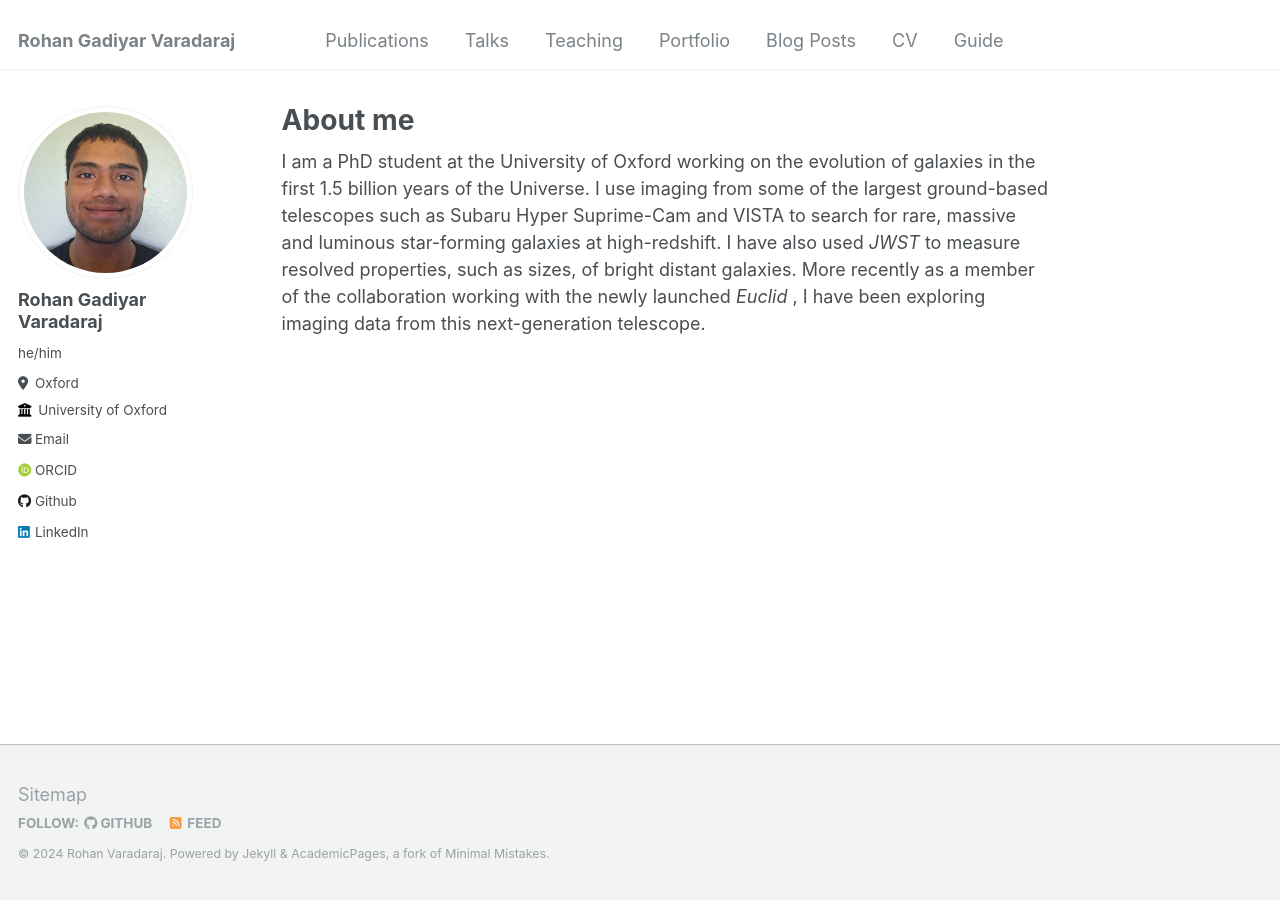
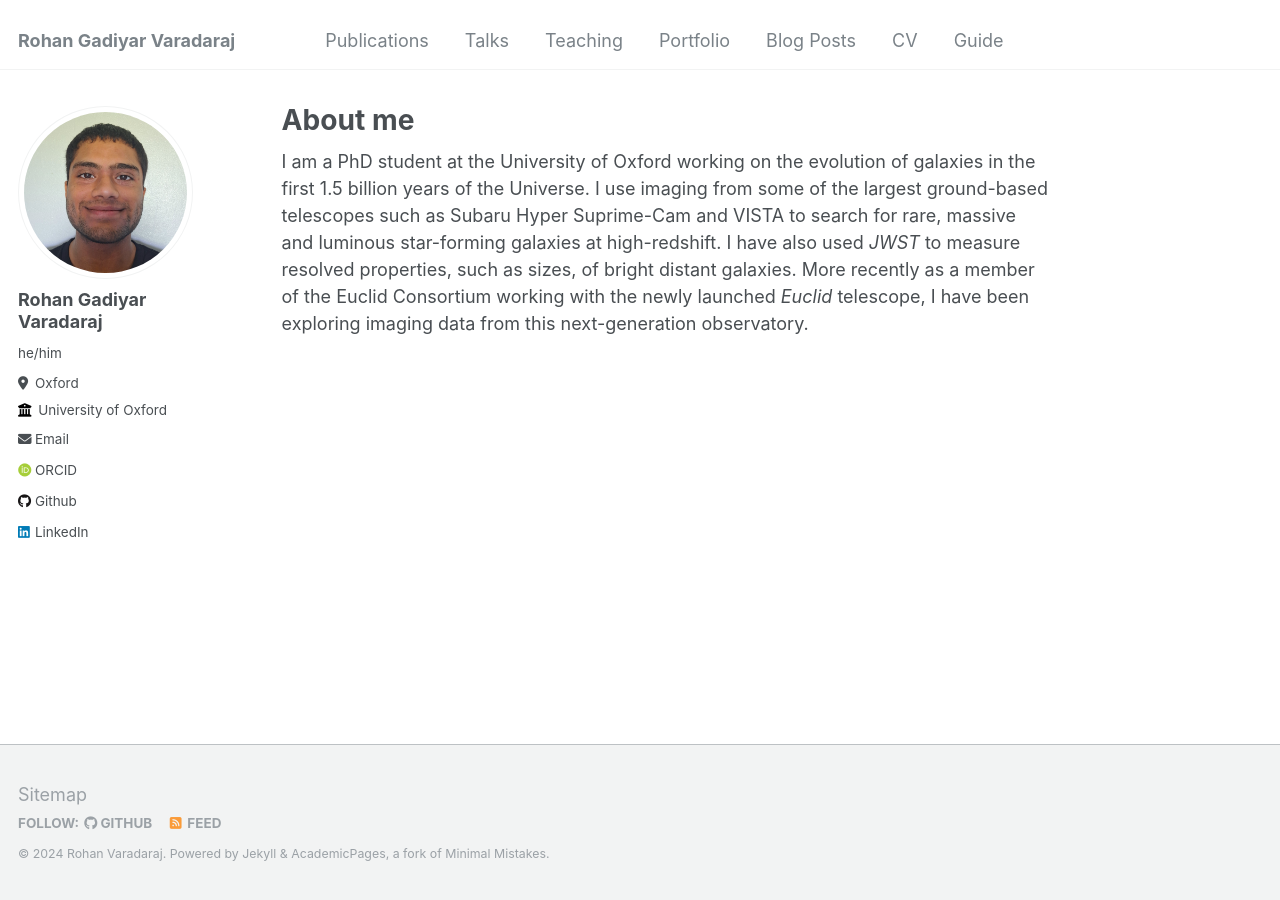
Before and after one commit to RohanVaradaraj/RohanVaradaraj.github.io, a Jekyll site: the page built from _pages/about.md, in a window 1280 px wide. Built offline with Jekyll 4.4.1, drawn with Linux system fonts in a browser that asks for light colours; some web fonts are replaced.

Commit message:
Update about.md

```diff
--- a/_pages/about.md
+++ b/_pages/about.md
@@ -7,4 +7,4 @@ redirect_from:
   - /about.html
 ---
 
-I am a PhD student at the University of Oxford working on the evolution of galaxies in the first 1.5 billion years of the Universe. I use imaging from some of the largest ground-based telescopes such as Subaru Hyper Suprime-Cam and VISTA to search for rare, massive and luminous star-forming galaxies at high-redshift. I have also used <em> JWST </em> to measure resolved properties, such as sizes, of bright distant galaxies. More recently as a member of the collaboration working with the newly launched <em> Euclid </em>, I have been exploring imaging data from this next-generation telescope.
+I am a PhD student at the University of Oxford working on the evolution of galaxies in the first 1.5 billion years of the Universe. I use imaging from some of the largest ground-based telescopes such as Subaru Hyper Suprime-Cam and VISTA to search for rare, massive and luminous star-forming galaxies at high-redshift. I have also used <em> JWST </em> to measure resolved properties, such as sizes, of bright distant galaxies. More recently as a member of the Euclid Consortium working with the newly launched <em> Euclid </em> telescope, I have been exploring imaging data from this next-generation observatory.
```
